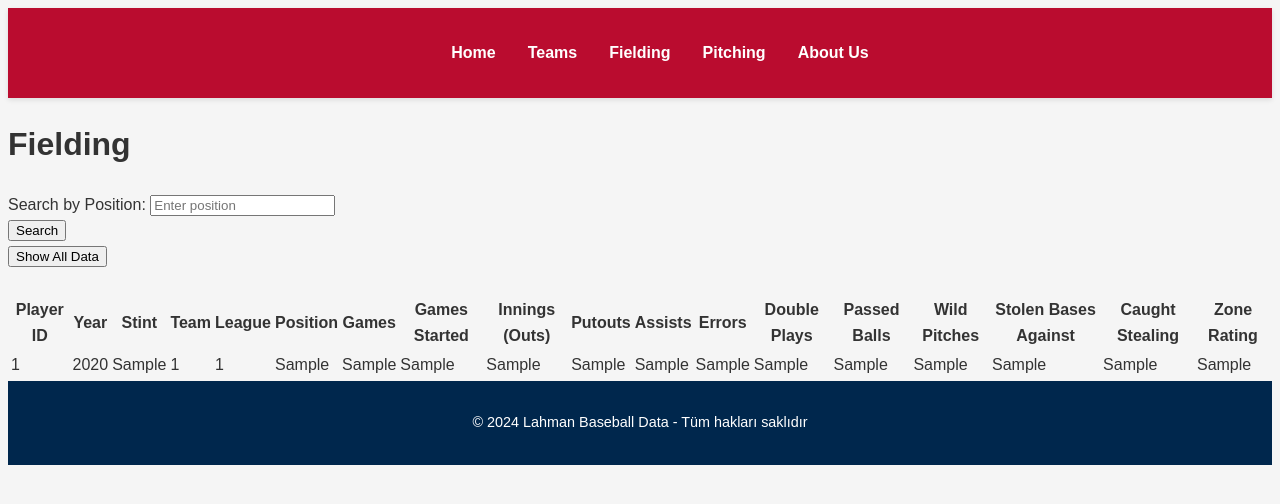
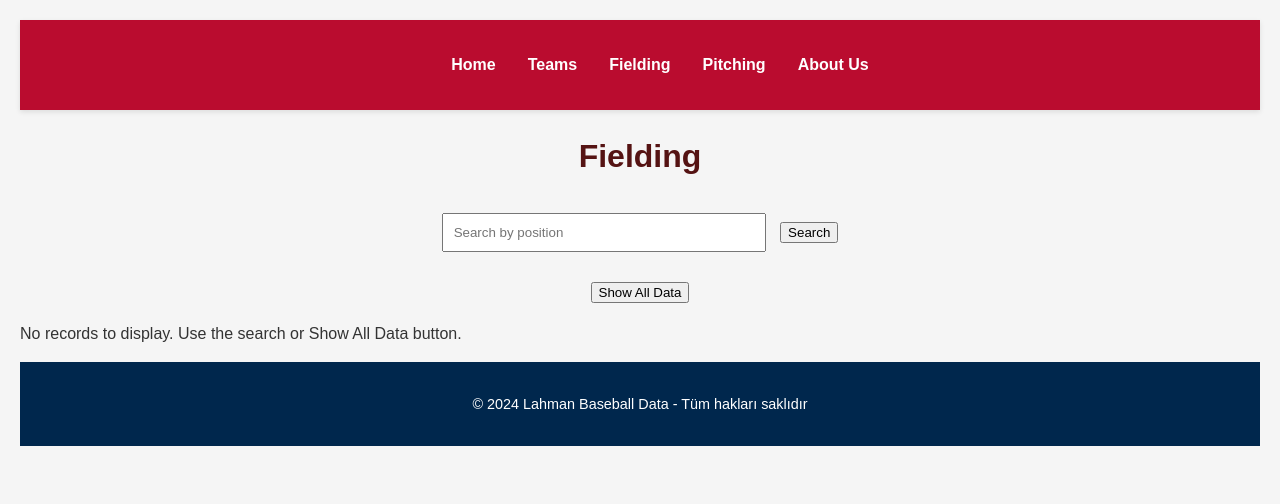
Before and after one commit to CommitCrewDB/CommitCrew, a Flask app: page /fielding in a window 1280 px wide. Shown: the top 504 px of the page. Run offline with Flask 3, Linux system fonts and the light colour scheme; tables that the repository leaves empty or names only in its code hold one stand-in row (values such as "Sample post").

Commit message:
Improve Fielding page layout and style
- Added fielding.css for Fielding page styling.

- Updated fielding.html

```diff
--- /dev/null
+++ b/app/static/fielding.css
@@ -0,0 +1,65 @@
+body {
+    font-family: 'Arial', sans-serif;
+    background-color: #f5f5f5;
+    margin: 0;
+    padding: 20px;
+}
+
+h1.title {
+    color: rgb(85, 19, 19);
+    text-align: center;
+    margin-bottom: 30px;
+}
+
+.search-form {
+    text-align: center;
+    margin-bottom: 20px;
+}
+
+.search-form input {
+    width: 300px;
+    padding: 10px;
+    margin-right: 10px;
+}
+
+.scrollable-table {
+    overflow-y: auto;
+    overflow-x: auto;
+    max-height: 500px;
+    border: 1px solid #ddd;
+    margin-top: 20px;
+    width: 90%;
+    margin-left: auto;
+    margin-right: auto;
+    border-radius: 5px;
+    background-color: white;
+}
+
+table {
+    width: 100%;
+    border-collapse: collapse;
+}
+
+
+
+th, td {
+    text-align: left;
+    padding: 8px;
+    border-bottom: 1px solid #ddd;
+}
+
+th {
+    color: white;
+    position: sticky;
+    top: 0;
+    background: rgb(85, 19, 19);
+    z-index: 1;
+}
+
+.table tbody tr:hover {
+    background-color: #f1f1f1;
+}
+
+button {
+    margin-top: 10px;
+}
--- a/app/templates/fielding.html
+++ b/app/templates/fielding.html
@@ -1,26 +1,36 @@
 {% extends "layout.html" %}
+{% block title %}
+Fielding
+{% endblock %}
+{% block content %}
+<link rel="stylesheet" href="{{ url_for('static', filename='fielding.css') }}">
 
-{% block title %}Fielding{% endblock %}
+<h1 class="title text-center my-4">Fielding</h1>
 
-{% block content %}
-    <h1 class="title">Fielding</h1>
-
-
-    <form method="GET" action="{{ url_for('fielding_page') }}">
-        <div class="form-group">
-            <label for="position">Search by Position:</label>
-            <input type="text" id="position" name="position" class="form-control" placeholder="Enter position" value="{{ request.args.get('position', '') }}">
-        </div>
-        <button type="submit" class="btn btn-primary">Search</button>
+<!-- Search Form -->
+<form method="GET" action="{{ url_for('fielding_page') }}" class="search-form">
+    <input
+        type="text"
+        id="position"
+        name="position"
+        class="form-control d-inline-block"
+        style="width: 300px;"
+        placeholder="Search by position"
+        value="{{ request.args.get('position', '') }}"
+    />
+    <button type="submit" class="btn btn-primary btn-sm">Search</button>
 </form>
 
-    <form action="/fielding/all" method="get">
-        <button type="submit">Show All Data</button>
+<div>
+    <form method="GET" action="{{ url_for('fielding_page') }}" style="text-align: center; margin-top: 10px;">
+        <input type="hidden" name="action" value="view_all_data">
+        <button type="submit" class="btn btn-primary btn-sm">Show All Data</button>
     </form>
+</div>
 
-
-    <br>
-    <table class="table">
+{% if fielding_records %}
+    <div class="scrollable-table">
+        <table class="table table-striped">
             <thead>
                 <tr>
                     <th>Player ID</th>
@@ -68,4 +78,8 @@
                 {% endfor %}
             </tbody>
         </table>
+    </div>
+{% else %}
+    <p class="text-center">No records to display. Use the search or Show All Data button.</p>
+{% endif %}
 {% endblock %}
--- a/app/views.py
+++ b/app/views.py
@@ -61,13 +61,22 @@ def teams_page():
 
 
 def fielding_page():
+    position_query = request.args.get("position", "")
+    action = request.args.get("action")
 
-    position_query = request.args.get("position", "")
     if position_query:
         fielding_records = Fielding.search_by_position(position_query)
+    elif action == "view_all_data":
+        fielding_records = Fielding.get_all_fielding()
     else:
-        fielding_records = Fielding.get_all_fielding()
-    return render_template("fielding.html", fielding_records=fielding_records)
+        fielding_records = []
+
+    return render_template(
+        "fielding.html",
+        fielding_records=fielding_records,
+        position_query=position_query,
+    )
+
 
 def pitching_options():
     return render_template("pitching_options.html")
```
Also changed, not shown: app/models/fielding.py (line endings or trailing spaces). Lines whose indentation alone changed are shown as unchanged.
